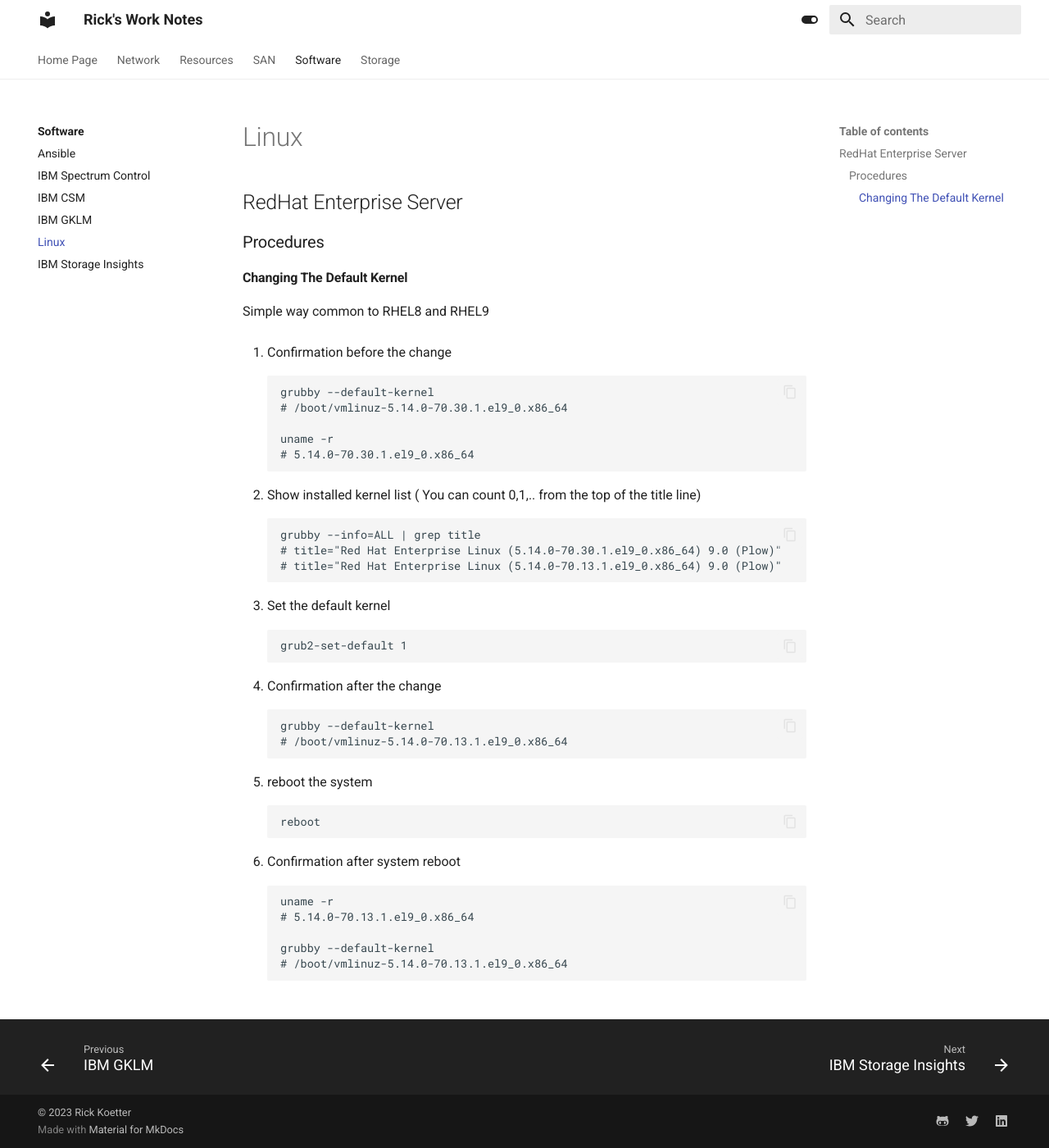
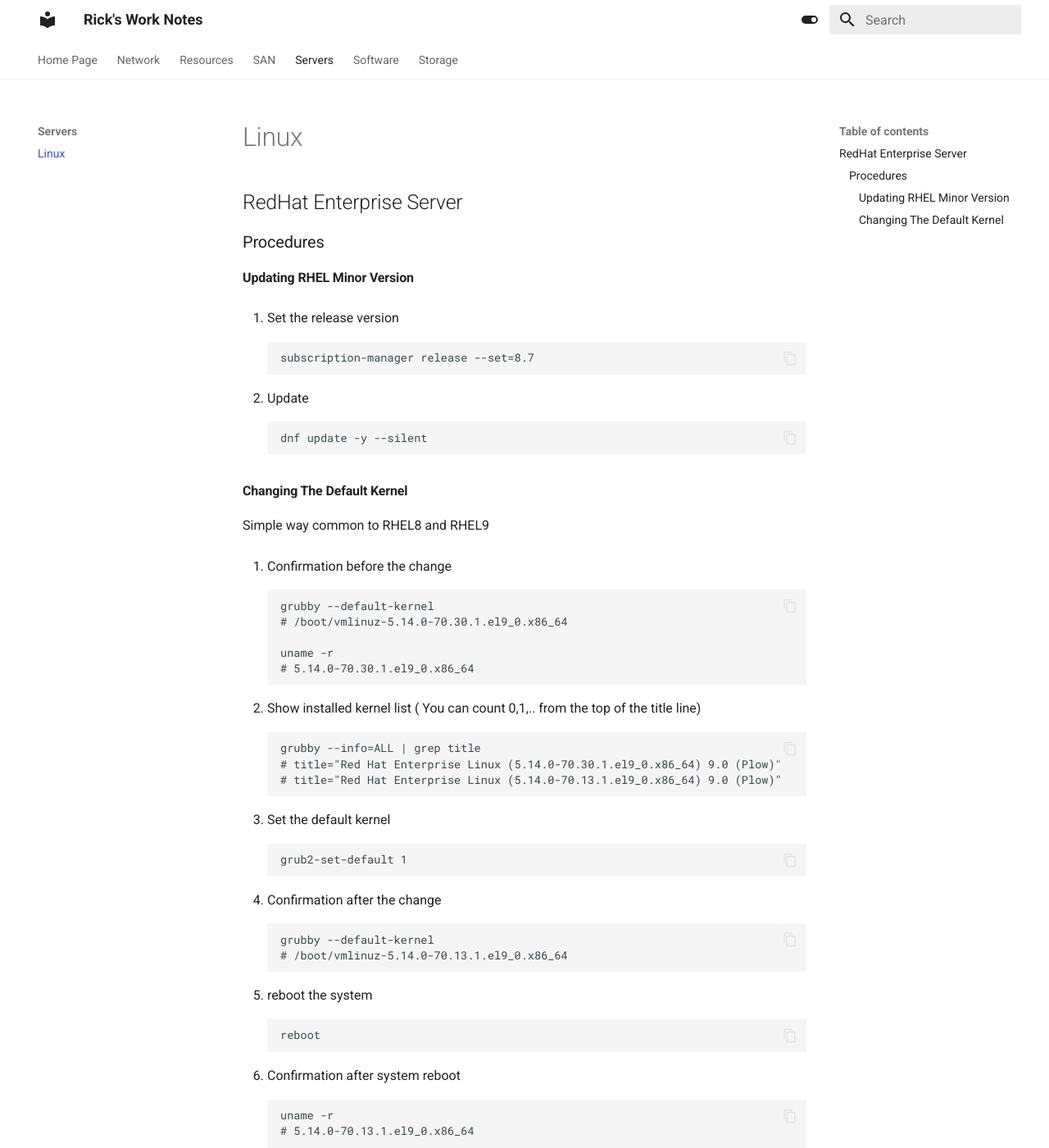
Before and after one commit to rickkoe/worknotes, an MkDocs documentation site: the page built from docs/Servers/linux.md, in a window 1280 px wide and 1400 px high. Shown: the whole window at 82% size. Built offline with MkDocs 1.6.1 and Material for MkDocs 9.7.7, drawn with Linux system fonts in a browser that asks for light colours; some of the changed text lies outside the part shown.

Commit message:
Update RHEL

```diff
--- a/docs/Software/linux.md
+++ b/docs/Servers/linux.md
@@ -1,6 +1,17 @@
 # Linux
 ## RedHat Enterprise Server
 ### Procedures
+
+#### Updating RHEL Minor Version
+
+1. Set the release version
+
+        subscription-manager release --set=8.7
+
+1. Update
+
+        dnf update -y --silent
+
 #### Changing The Default Kernel
 
 Simple way common to RHEL8 and RHEL9
```
